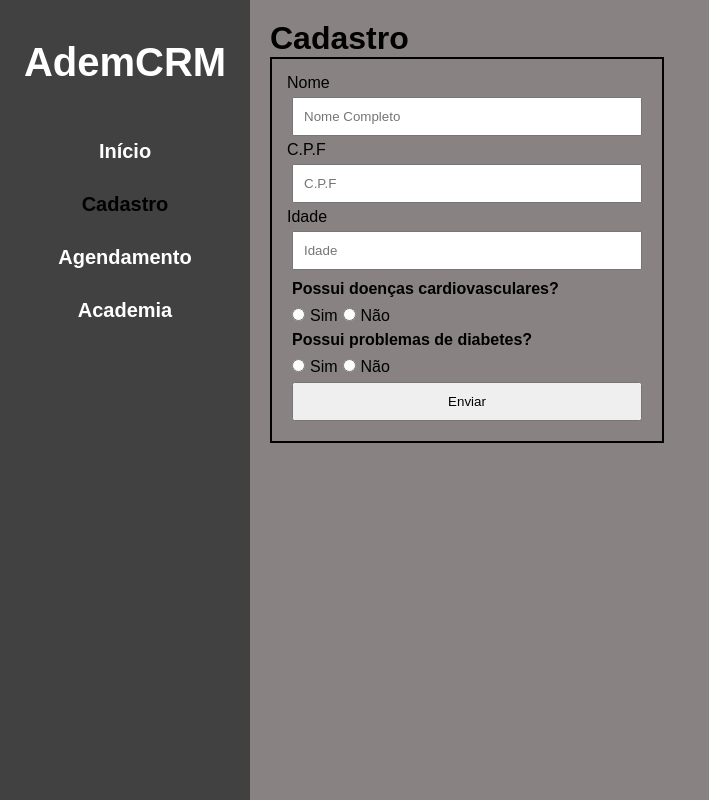
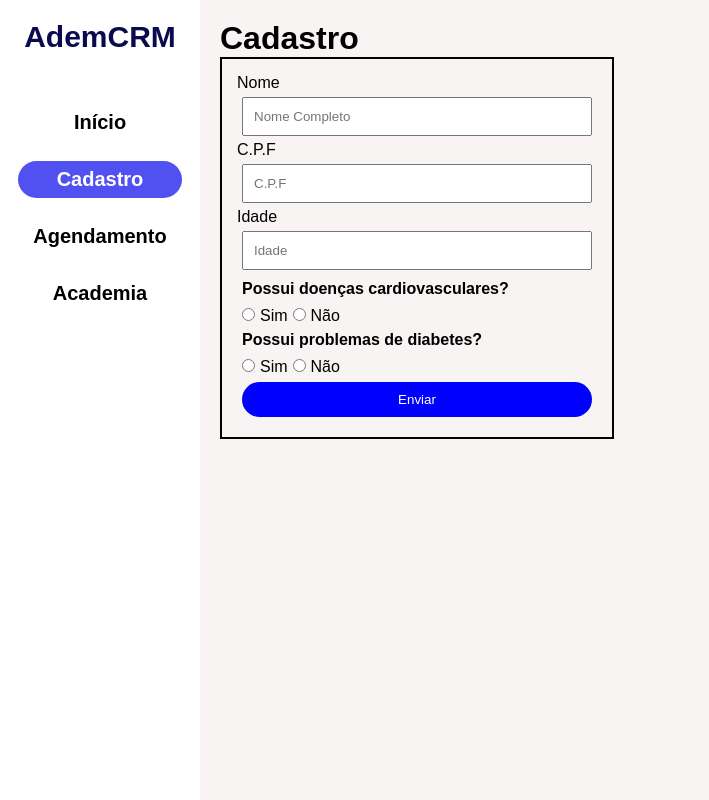
Before and after one commit to Helton-Carlos/crm-academia, a Vue app: page /cadastro in a window 1280 px wide. Shown: the whole page, without its empty margins (0-709 px from the left). Built offline with nearby package versions, Linux system fonts and the light colour scheme; a web font is replaced by a local one.

Commit message:
enviar novo estilo

```diff
--- a/src/App.vue
+++ b/src/App.vue
@@ -20,7 +20,7 @@ export default {
   box-sizing: border-box;
 }
 body {
-  background-color: rgb(136, 131, 130);
+  background-color: rgb(247, 244, 243);
   font-family: "Gemunu Libre", sans-serif;
 }
 .flex {
--- a/src/components/InputCadastro.vue
+++ b/src/components/InputCadastro.vue
@@ -79,6 +79,14 @@ input {
 input[type="text"] {
   width: 350px;
 }
+input[type="submit"]{
+background-color: blue;
+color:#fff;
+border:none;
+border-radius: 20px;
+}
+input[type="submit"]:hover{
+background-color: rgb(0, 0, 22);}
 h4 {
   margin: 5px;
 }
--- a/src/components/Menu.vue
+++ b/src/components/Menu.vue
@@ -18,27 +18,31 @@ export default {};
 
 <style scoped>
 .home {
-  background-color: rgb(65, 65, 65);
-  color: #fff;
+  background-color: #fff;
+  color: rgb(10, 10, 78);
   height: 100vh;
-  width: 250px;
+  width: 200px;
+  box-shadow: rgb(0, 0, 0.5);
 }
 .center {
   margin: 0 auto;
   text-align: center;
 }
 h1 {
-  padding-top: 40px;
+  padding-top: 20px;
   padding-bottom: 40px;
-  font-size: 40px;
+  font-size: 30px;
 }
 a {
-  color: #fff;
-  padding: 15px 0px;
+  color: rgb(0, 0, 0);
+  padding: 7px 15px;
   font-size: 20px;
+  margin:10px 0;
   font-weight: 700;
 }
 .router-link-exact-active {
-  color: rgb(0, 0, 0);
+  background-color:#5151f1;
+  border-radius: 20px;
+  color:#ffff
 }
 </style>
--- a/src/components/Planos.vue
+++ b/src/components/Planos.vue
@@ -27,7 +27,6 @@ export default {
           titulo:"Plano Premium",
           plano:[ "Adesão grátis","Manuteção Anual 150,00","Mesalidade 150,00","Cadeira de massagem","5 convites mensais","Não precisa agendar","Treino de judô"]
         }
-
       ],
     };
   },
@@ -52,9 +51,10 @@ button {
   font-size: 12px;
   font-size: 16px;
   padding: 5px 20px;
-  background-color: #000000;
-  color:rgb(206, 206, 206);
-  border: 2px solid #000000;
+  background-color: #4410fd;
+  color:rgb(224, 224, 224);
+  border:none;
+  border-radius: 15px;
 }
 button:hover{
   background-color: rgb(97, 97, 97);
```
